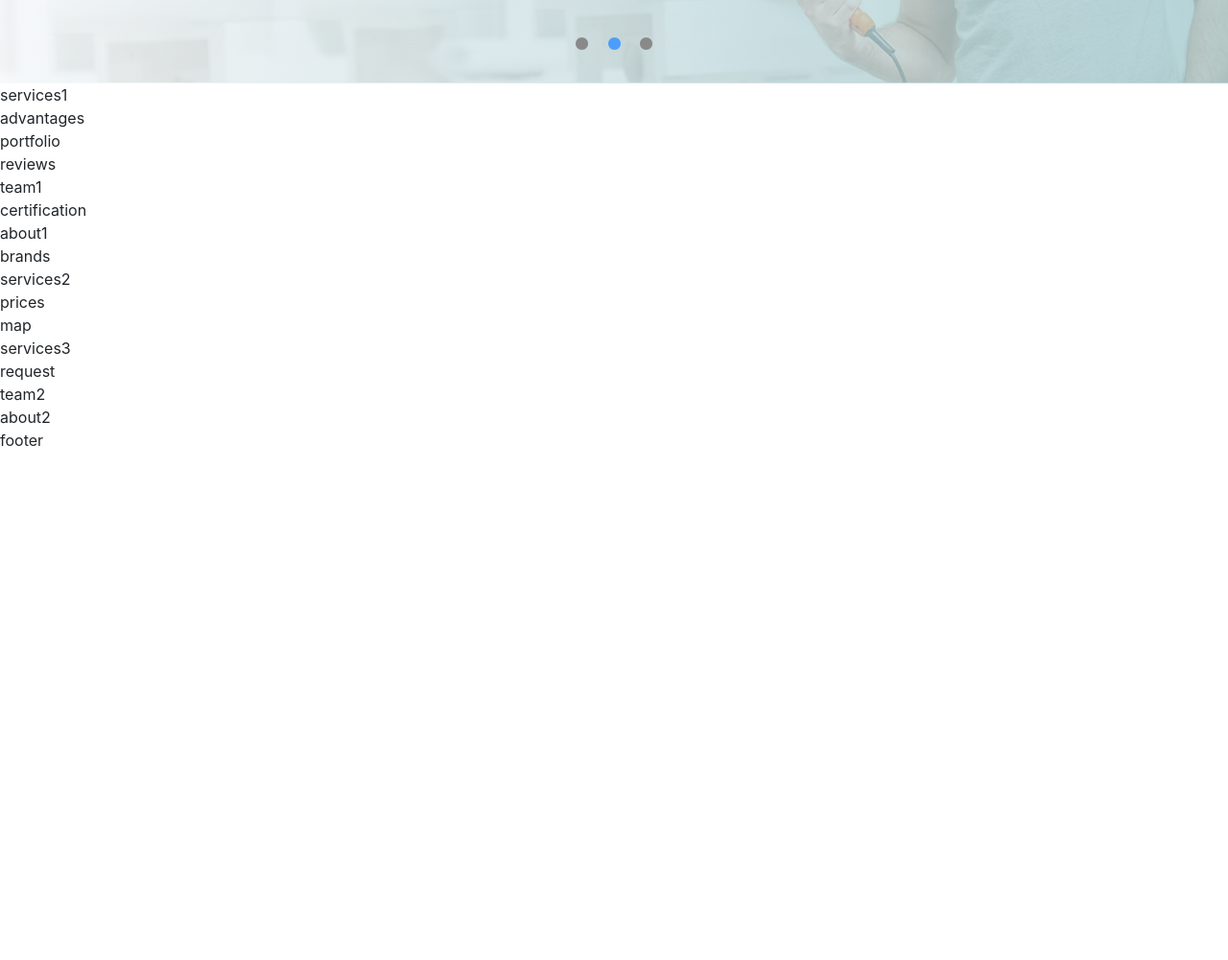
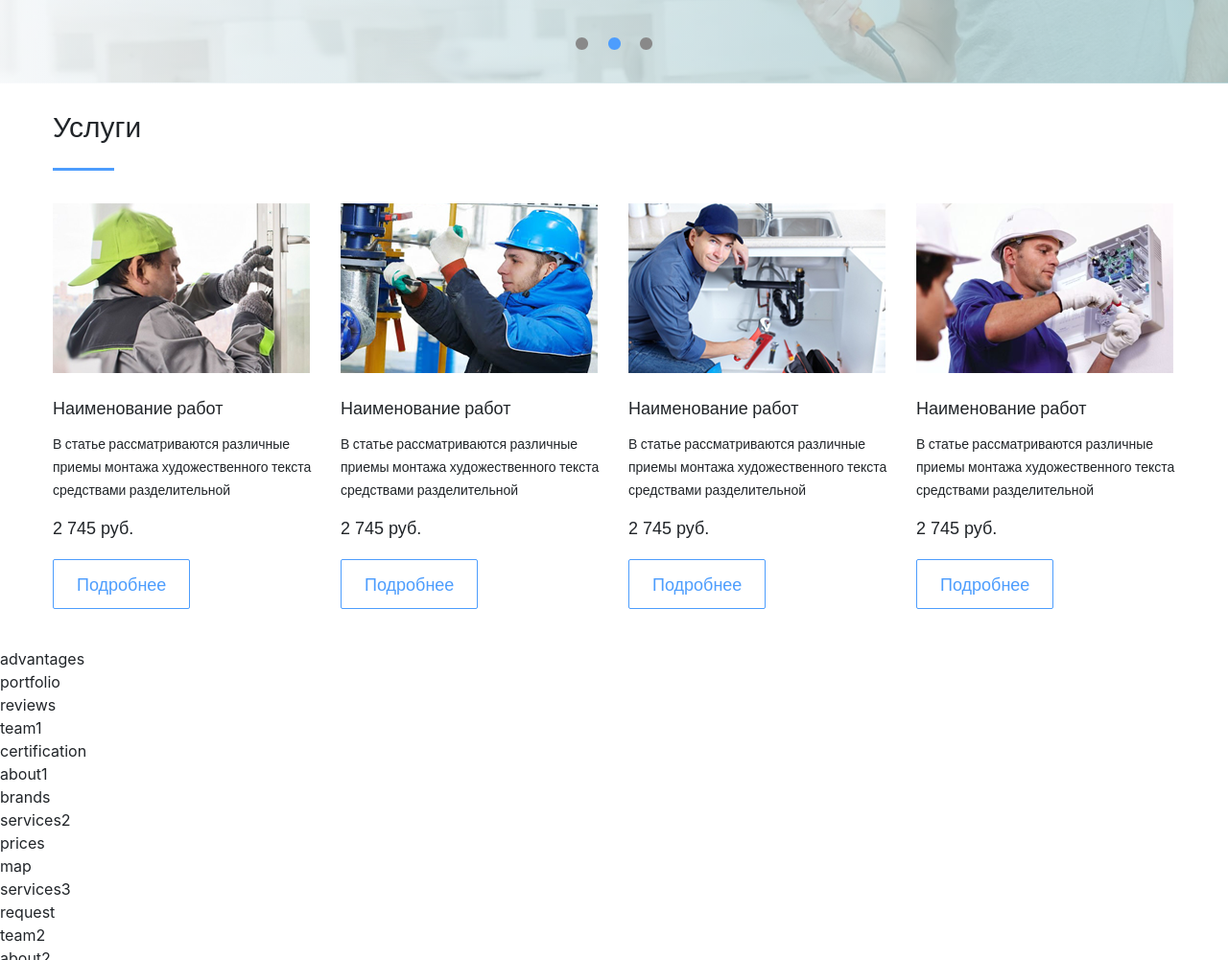
Before and after one commit to mustang1996/Montage, a website: page app/index.html in a window 1280 px wide. Shown: the part 612-1613 px from the top of the page at 96% size. Before the commit the page ends 1083 px from the top, so only its background shows below. Drawn offline with Linux system fonts and the light colour scheme.

Commit message:
Finish services1 section and find another missing font

```diff
--- a/app/index.html
+++ b/app/index.html
@@ -148,7 +148,55 @@
 
 
   <section class="section-services1">
-    services1
+
+    <div class="services1-wrapper container">
+
+      <h1 class="services1-wrapper__title">Услуги</h1>
+
+      <div class="services1__items row">
+
+        <div class="services1__item col-3">
+          <div class="services1__item--img">
+            <img src="img/services1_1.png" alt="">
+          </div>
+          <h2 class="services1__item--title">Наименование работ</h2>
+          <p class="services1__item--text">В статье рассматриваются различные приемы монтажа художественного текста средствами разделительной</p>
+          <h3 class="services1__item--price">2 745 руб.</h3>
+          <button class="services1__item--button">Подробнее</button>
+        </div>
+
+        <div class="services1__item col-3">
+          <div class="services1__item--img">
+            <img src="img/services1_2.png" alt="">
+          </div>
+          <h2 class="services1__item--title">Наименование работ</h2>
+          <p class="services1__item--text">В статье рассматриваются различные приемы монтажа художественного текста средствами разделительной</p>
+          <h3 class="services1__item--price">2 745 руб.</h3>
+          <button class="services1__item--button">Подробнее</button>
+        </div>
+
+        <div class="services1__item col-3">
+          <div class="services1__item--img">
+            <img src="img/services1_3.png" alt="">
+          </div>
+          <h2 class="services1__item--title">Наименование работ</h2>
+          <p class="services1__item--text">В статье рассматриваются различные приемы монтажа художественного текста средствами разделительной</p>
+          <h3 class="services1__item--price">2 745 руб.</h3>
+          <button class="services1__item--button">Подробнее</button>
+        </div>
+
+        <div class="services1__item col-3">
+          <div class="services1__item--img">
+            <img src="img/services1_4.png" alt="">
+          </div>
+          <h2 class="services1__item--title">Наименование работ</h2>
+          <p class="services1__item--text">В статье рассматриваются различные приемы монтажа художественного текста средствами разделительной</p>
+          <h3 class="services1__item--price">2 745 руб.</h3>
+          <button class="services1__item--button">Подробнее</button>
+        </div>
+
+      </div>
+    </div>
   </section>
 
 
--- a/app/sass/_vars.sass
+++ b/app/sass/_vars.sass
@@ -4,10 +4,10 @@
 $text1: white
 $text2: #878787
 $destination: #a8a8a8
-// #3b8aea
 
 $robotoLight: "RobotoLight", sans-serif
 $robotoRegular: "RobotoRegular", sans-serif
+$robotoMedium: "RobotoMedium", sans-serif
 $robotoBold: "RobotoBold", sans-serif
 
 // Customization Bootstrap vars from "app/libs/bootstrap/scss/_variables.scss"
--- a/app/sass/critical.sass
+++ b/app/sass/critical.sass
@@ -17,10 +17,10 @@ ul
 	padding-left: 0
 
 button
-	border: none
+	background-color: $text1
+	border: 1px solid $accent
 	border-radius: 2px
 	font: 200 1.125rem $robotoLight
-	padding: 1rem 1.75rem
 
 p
 	margin-bottom: 0
@@ -93,7 +93,7 @@ p
 .header-slider-wrapper
 	background: linear-gradient(90deg, rgba(246, 248, 250, 0.7), rgba(154, 196, 202, 0.7)),
 	url("../img/slider-bg-1.png") bottom right 60% no-repeat
-	padding-bottom: 7.25rem
+	padding-bottom: 7.125rem
 	padding-top: 8.625rem
 	position: relative
 
@@ -116,6 +116,7 @@ p
 		background-color: $accent
 		color: $text1
 		margin-top: 3.25rem
+		padding: 1rem 1.75rem
 
 .slider-dots
 	bottom: 0
@@ -129,10 +130,49 @@ p
 	margin-left: 0.5rem
 	margin-right: 0.5rem
 
-
-
 // header
 // services1
+
+.section-services1
+	padding-bottom: 2.5rem
+	padding-top: 1.5rem
+
+.services1-wrapper
+	&__title
+		font: 400 1.875rem $robotoRegular
+		position: relative
+
+		&::after
+			border-bottom: 3px solid $accent
+			top: 4rem
+			left: 0
+			content: ''
+			position: absolute
+			width: 4rem
+
+.services1__items
+	margin-top: 3.75rem
+
+.services1__item
+	&--img
+
+	&--title
+		font: 400 1.125rem $robotoRegular
+		margin-top: 1.5rem
+
+	&--text
+		font: 200 14px/24px $robotoLight
+		margin-top: 0.875rem
+
+	&--price
+		font: 500 18px/24px $robotoMedium
+		margin-top: 1rem
+
+	&--button
+		color: $accent
+		margin-top: 1.25rem
+		padding: 0.825rem 1.5rem
+
 // services1
 // advantages
 // advantages
```
Also changed, not shown: app/css/critical.css, app/fonts/Roboto/roboto-medium-webfont.ttf (added), app/fonts/Roboto/roboto-medium-webfont.woff (added), app/fonts/Roboto/roboto-medium-webfont.woff2 (added).
